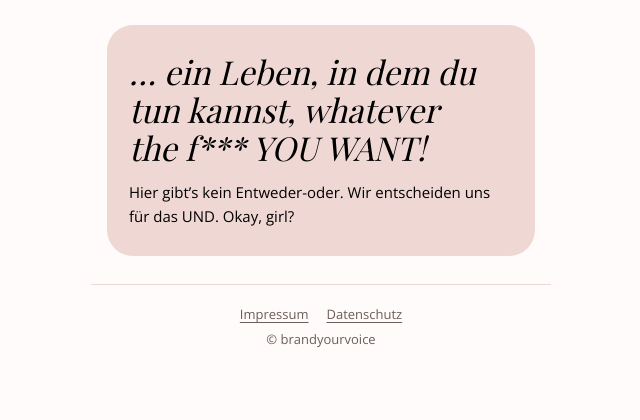
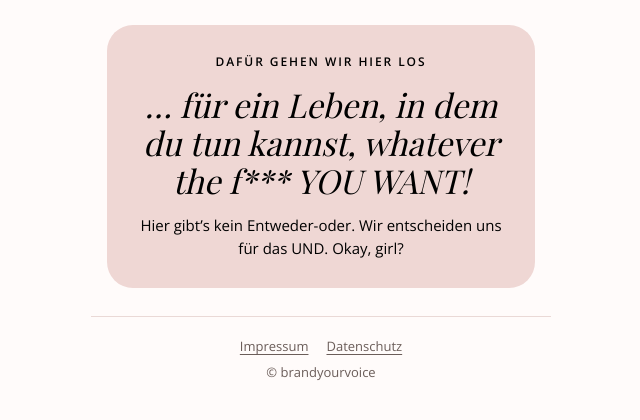
Before and after one commit to julezbc/sarahxjulez, a plain HTML site: page marketing/link-in-bio/index.html in a window 1280 px wide. Shown: the part 1554-1974 px from the top of the page, without its empty margins (319-959 px from the left). Before the commit the page ends 1948 px from the top, so only its background shows below. Drawn offline with nearby package versions, Linux system fonts and the light colour scheme; a web font is replaced by a local one.

Commit message:
Link-in-Bio-Entwurf: Schlusstext mittig, Zeile DAFÜR GEHEN WIR HIER LOS (Sarah)
Co-Authored-By: Claude Fable 5.2 <noreply@anthropic.com>
Claude-Session: https://claude.ai/code/session_01Gaa4FSq8VdLtQGNn2eb1LN

```diff
--- a/marketing/link-in-bio/index.html
+++ b/marketing/link-in-bio/index.html
@@ -80,7 +80,8 @@
   .punkte span.an { width: 20px; border-radius: 99px; background: var(--tinte); }
 
   /* Leitsatz */
-  .schluss { background: var(--rose); border-radius: 26px; padding: 28px 22px; display: flex; flex-direction: column; gap: 14px; }
+  .schluss { background: var(--rose); border-radius: 26px; padding: 28px 22px; display: flex; flex-direction: column; gap: 14px; text-align: center; align-items: center; }
+  .schluss .auge { font-family: var(--text); font-size: 12px; font-weight: 600; letter-spacing: .16em; text-transform: uppercase; }
   .schluss h2 { font-family: var(--display); font-style: italic; font-weight: 400; font-size: clamp(26px, 7.6vw, 33px); line-height: 1.15; margin: 0; text-wrap: balance; }
   .schluss p { margin: 0; font-size: 15px; line-height: 1.55; }
 
@@ -169,7 +170,8 @@
 
   <section class="g" aria-labelledby="t-schluss">
     <div class="schluss">
-      <h2 id="t-schluss">… ein Leben, in dem du tun kannst, whatever the f*** YOU WANT!</h2>
+      <p class="auge">Dafür gehen wir hier los</p>
+      <h2 id="t-schluss">… für ein Leben, in dem du tun kannst, whatever the f*** YOU WANT!</h2>
       <p>Hier gibt’s kein Entweder-oder. Wir entscheiden uns für das UND. Okay, girl?</p>
     </div>
   </section>
```
Also changed, not shown: 1 other file.
